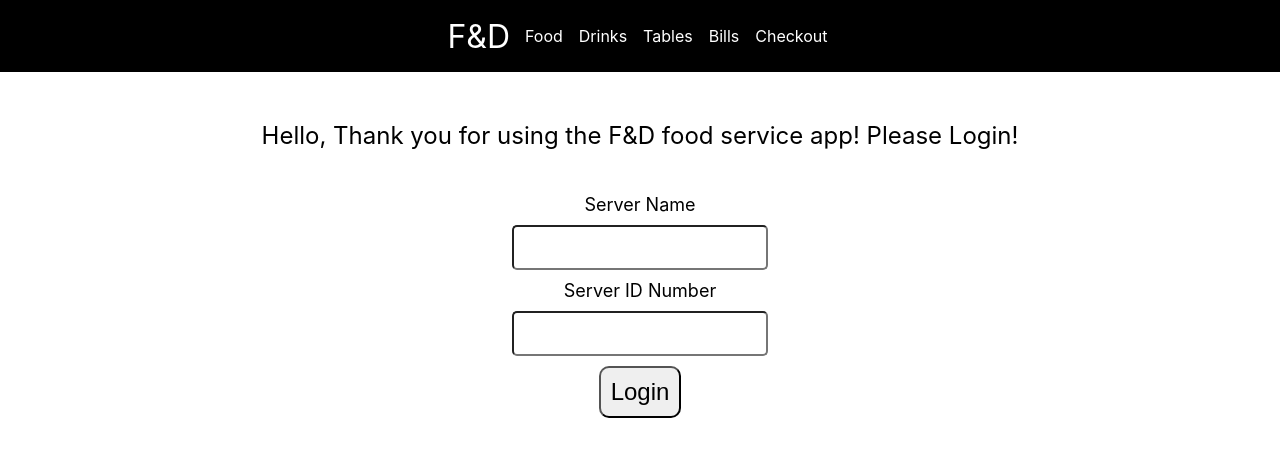
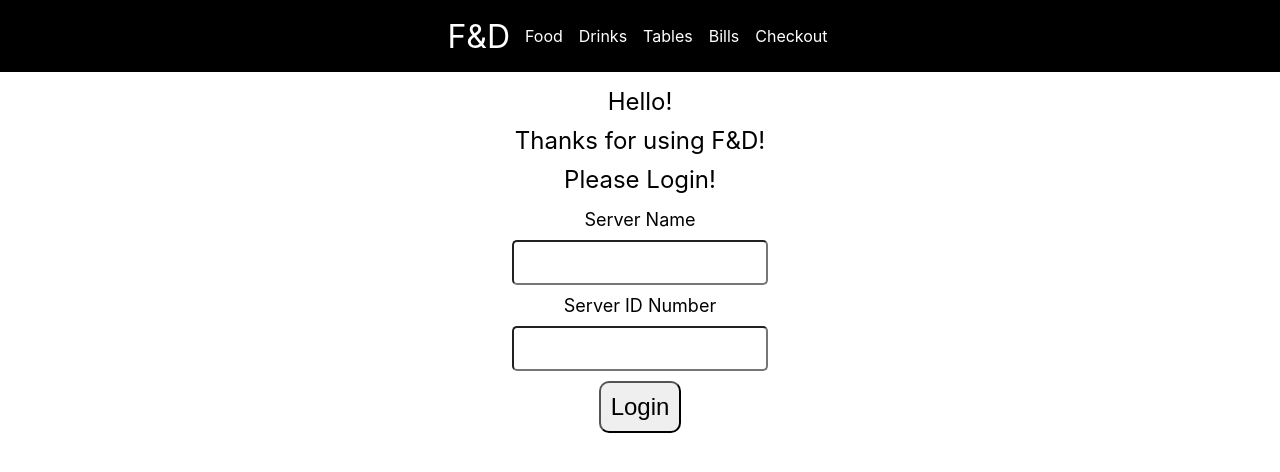
Before and after one commit to BlakeSartin/Food_Service_App, a React (Create React App) app in the folder food_service_app/: page / in a window 1280 px wide. Shown: the top 472 px of the page. Built offline with nearby package versions, Linux system fonts and the light colour scheme.

Commit message:
made fix to styling on login page

```diff
--- a/food_service_app/src/App.css
+++ b/food_service_app/src/App.css
@@ -19,7 +19,7 @@
   justify-content: center;
   flex-direction: column;
   padding: 10px;
-  margin: 5px;
+
 }
 
 .login-form{
@@ -30,8 +30,8 @@
 }
 
 .login-p{
+  padding: 5px;
   font-size:x-large;
-  padding: 10px;
 }
 
 .login-form-part{
--- a/food_service_app/src/App.js
+++ b/food_service_app/src/App.js
@@ -32,7 +32,9 @@ function App() {
       <Topbar />
       {component}
       <div className="login">
-        <p className="login-p">Hello, Thank you for using the F&D food service app! Please Login!</p>
+        <div className="login-p">Hello!</div>
+        <div className="login-p">Thanks for using F&D!</div>
+        <div className="login-p">Please Login!</div>
         <form className="login-form">
           <label className="login-form-part" for="servername">Server Name</label>
           <input className="login-form-part" type="text" id="servername" name="servername"></input>
```
